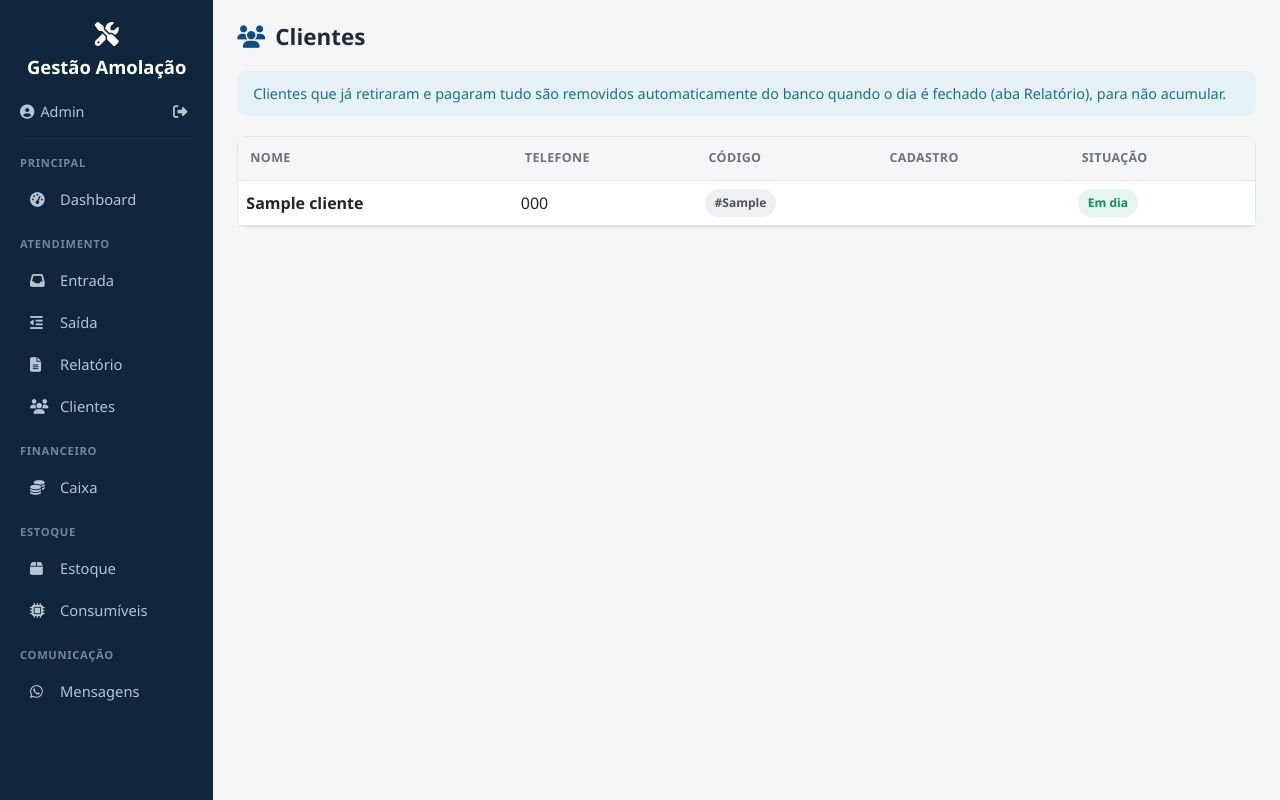
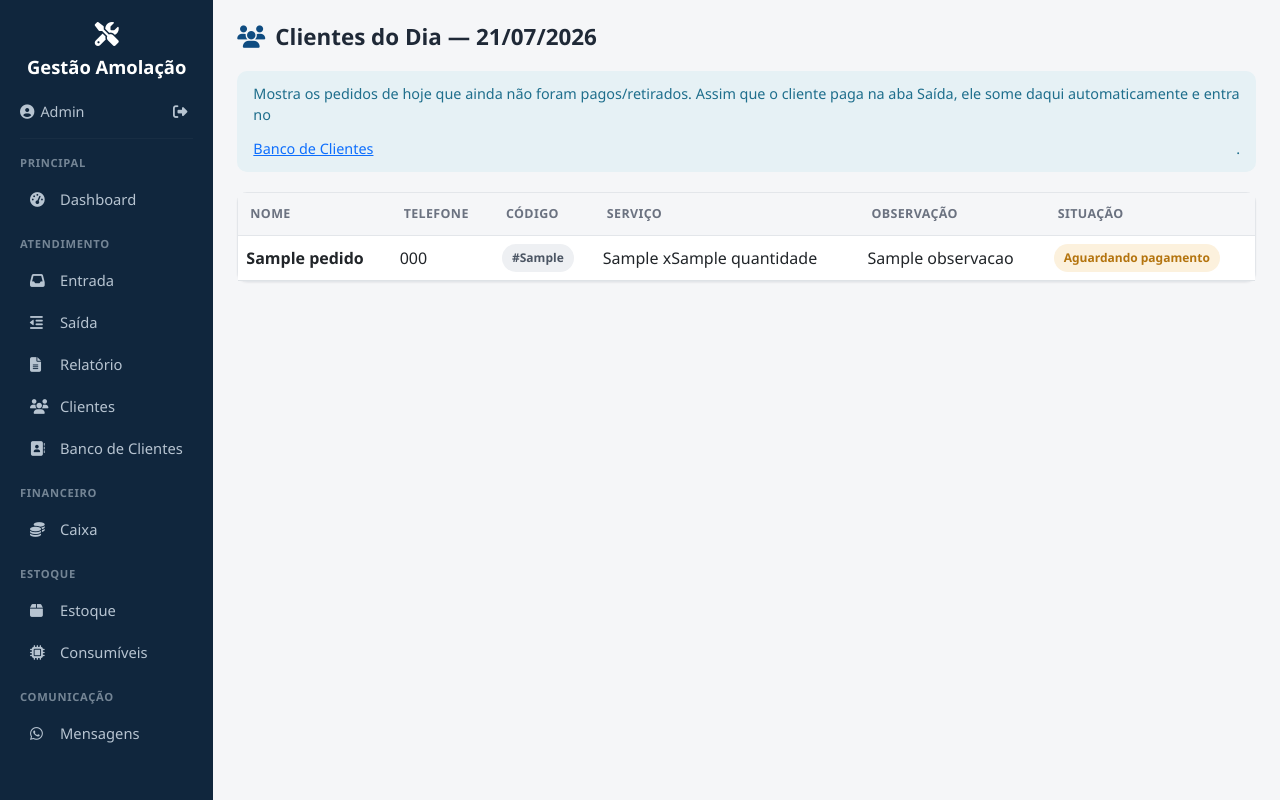
Before and after one commit to polarogamer/gestao-amolacao, a Flask app: template templates/clientes.html in a window 1280 px wide. Run offline with Flask 3, Linux system fonts and the light colour scheme; the template is opened without the code that fills it: most values are stand-ins (such as "Sample title", 1, 10 or a date in 2020).

Commit message:
Sincroniza Clientes com o dia, cria Banco de Clientes e ajusta preço padrão
- Preço padrão de AT - Alicate (Entrada) de R$15,00 para R$20,00.
- Aba "Clientes" agora mostra só os pedidos de HOJE ainda não pagos
  (antes listava todos os clientes já cadastrados, de qualquer dia), com
  a observação do pedido visível na tabela. Some sozinho assim que o
  cliente paga na Saída.
- Nova aba "Banco de Clientes": registro permanente (nome + telefone) de
  quem já pagou pelo menos uma vez, preenchido automaticamente em
  _finalizar_entrega (saida_routes.py) e nunca apagado pelo fechamento
  do dia - fica sempre disponível para consulta rápida de contato.
- Nova tabela banco_clientes em schema.sql e db.py (init_db), idempotente
  como as demais.

Co-authored-by: Claude <noreply@anthropic.com>

```diff
--- a/templates/base.html
+++ b/templates/base.html
@@ -30,6 +30,7 @@
                     <a class="nav-link {% if request.endpoint == 'saida.saida' %}active{% endif %}" href="{{ url_for('saida.saida') }}"><i class="fas fa-outdent"></i>Saída</a>
                     <a class="nav-link {% if request.endpoint == 'relatorio.relatorio' %}active{% endif %}" href="{{ url_for('relatorio.relatorio') }}"><i class="fas fa-file-alt"></i>Relatório</a>
                     <a class="nav-link {% if request.endpoint == 'clientes.clientes' %}active{% endif %}" href="{{ url_for('clientes.clientes') }}"><i class="fas fa-users"></i>Clientes</a>
+                    <a class="nav-link {% if request.endpoint == 'clientes.banco_clientes' %}active{% endif %}" href="{{ url_for('clientes.banco_clientes') }}"><i class="fas fa-address-book"></i>Banco de Clientes</a>
 
                     <div class="nav-section-title">Financeiro</div>
                     <a class="nav-link {% if request.endpoint == 'caixa.caixa' %}active{% endif %}" href="{{ url_for('caixa.caixa') }}"><i class="fas fa-coins"></i>Caixa</a>
--- a/templates/clientes.html
+++ b/templates/clientes.html
@@ -1,18 +1,24 @@
 {% extends "base.html" %}
 {% block content %}
 <div class="page-header">
-    <h1><i class="fas fa-users"></i>Clientes</h1>
+    <h1><i class="fas fa-users"></i>Clientes do Dia — {{ datetime.now().strftime('%d/%m/%Y') }}</h1>
 </div>
-<div class="info-bar small">Clientes que já retiraram e pagaram tudo são removidos automaticamente do banco quando o dia é fechado (aba Relatório), para não acumular.</div>
+<div class="info-bar small">Mostra os pedidos de hoje que ainda não foram pagos/retirados. Assim que o cliente paga na aba Saída, ele some daqui automaticamente e entra no <a href="{{ url_for('clientes.banco_clientes') }}">Banco de Clientes</a>.</div>
 <div class="card p-0">
     <div class="table-responsive">
         <table class="table table-hover mb-0">
-            <thead><tr><th>Nome</th><th>Telefone</th><th>Código</th><th>Cadastro</th><th>Situação</th></tr></thead>
+            <thead><tr><th>Nome</th><th>Telefone</th><th>Código</th><th>Serviço</th><th>Observação</th><th>Situação</th></tr></thead>
             <tbody>
-                {% for c in clientes %}
-                <tr><td><strong>{{ c.nome }}</strong></td><td>{{ c.telefone or '-' }}</td><td><span class="badge-soft badge-soft-neutral">#{{ c.codigo_seguranca }}</span></td><td>{{ formatar_data(c.data_cadastro) }}</td>
-                <td>{% if c.pendentes > 0 %}<span class="badge-soft badge-soft-warning">{{ c.pendentes }} pendente(s)</span>{% else %}<span class="badge-soft badge-soft-success">Em dia</span>{% endif %}</td></tr>
-                {% else %}<tr><td colspan="5" class="text-center">Nenhum cliente cadastrado</td></tr>
+                {% for p in pedidos %}
+                <tr>
+                    <td><strong>{{ p.cliente_nome }}</strong></td>
+                    <td>{{ p.telefone or '-' }}</td>
+                    <td><span class="badge-soft badge-soft-neutral">#{{ p.codigo_seguranca }}</span></td>
+                    <td>{{ p.codigo_servico }} x{{ p.quantidade }}</td>
+                    <td>{{ p.observacao or '-' }}</td>
+                    <td><span class="badge-soft badge-soft-warning">Aguardando pagamento</span></td>
+                </tr>
+                {% else %}<tr><td colspan="6" class="text-center">Nenhum cliente pendente hoje</td></tr>
                 {% endfor %}
             </tbody>
         </table>
--- a/templates/entrada.html
+++ b/templates/entrada.html
@@ -20,7 +20,7 @@
         <div class="row mt-3">
             <div class="col-md-6"><label class="form-label">O que trouxe?</label>
                 <select name="codigo_servico" id="codigo_servico" class="form-select" onchange="sugerirPreco()">
-                    <option value="AT" data-preco="15,00">AT - Alicate</option>
+                    <option value="AT" data-preco="20,00">AT - Alicate</option>
                     <option value="T" data-preco="15,00">T - Tesoura</option>
                     <option value="TP" data-preco="5,00">TP - Tesoura Pequena</option>
                     <option value="TM" data-preco="15,00">TM - Tesoura Média</option>
@@ -32,7 +32,7 @@
         </div>
         <div class="row mt-3">
             <div class="col-md-3"><label class="form-label">Quantidade</label><input name="quantidade" type="number" class="form-control" value="1" id="qtd" onchange="calcTotal()" min="1"></div>
-            <div class="col-md-3"><label class="form-label">Valor Unitário (R$)</label><input name="valor_unitario" class="form-control" placeholder="0,00" id="vu" onchange="calcTotal()" value="15,00"></div>
+            <div class="col-md-3"><label class="form-label">Valor Unitário (R$)</label><input name="valor_unitario" class="form-control" placeholder="0,00" id="vu" onchange="calcTotal()" value="20,00"></div>
             <div class="col-md-3"><label class="form-label">Valor Total (R$)</label><input name="valor_total" class="form-control" id="total" readonly style="background:#e9ecef"></div>
             <div class="col-md-3"><label class="form-label">Data Prometida</label><input name="data_prometida" type="date" class="form-control" value="{{ (datetime.now() + timedelta(days=2)).strftime('%Y-%m-%d') }}"></div>
         </div>
```
Also changed, not shown: db.py (+9 -0 lines), routes/clientes_routes.py (+26 -10 lines), routes/saida_routes.py (+10 -0 lines), schema.sql (+9 -0 lines), templates/banco_clientes.html (added, +20 -0 lines).
